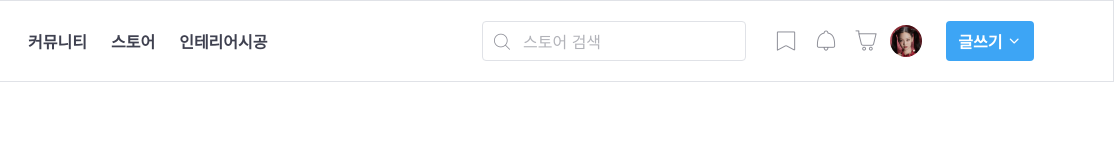
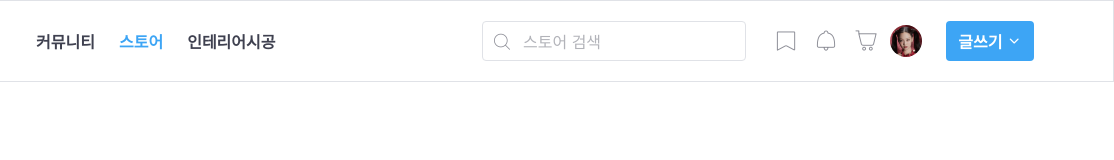
Before and after one commit to hijiyun/tomorrow-house, a website: page index.html in a window 1280 px wide. Shown: the full height of the page, 166-1280 px from the left. Drawn offline with Linux system fonts and the light colour scheme; files whose address does not match are found by name.

Commit message:
🚧 Add is-active style for gnb-nav-item link

```diff
--- a/index.html
+++ b/index.html
@@ -39,7 +39,9 @@
                   <h2 class="visually-hidden">메뉴</h2>
                   <ul class="gnb-nav-list">
                     <li class="gnb-nav-item"><a href="/">커뮤니티</a></li>
-                    <li class="gnb-nav-item"><a href="/">스토어</a></li>
+                    <li class="gnb-nav-item is-active">
+                      <a href="/">스토어</a>
+                    </li>
                     <li class="gnb-nav-item"><a href="/">인테리어시공</a></li>
                   </ul>
                 </nav>
--- a/styles/components/_gnb-nav.scss
+++ b/styles/components/_gnb-nav.scss
@@ -1,9 +1,18 @@
 .gnb-nav {
+  $padding: 8px;
+
   &-list {
     @include flexbox(start);
   }
   &-item {
-    margin-right: 24px;
+    margin-right: 24px - ($padding * 2);
+
+    &.is-active,
+    &:hover {
+      a {
+        color: $blue;
+      }
+    }
 
     &:last-child {
       margin-right: 0;
@@ -11,6 +20,8 @@
 
     a {
       @include text-style(18, $primary);
+      display: block;
+      padding: $padding;
       font-weight: 700;
     }
   }
```
Also changed, not shown: style.css, 1 other file.
